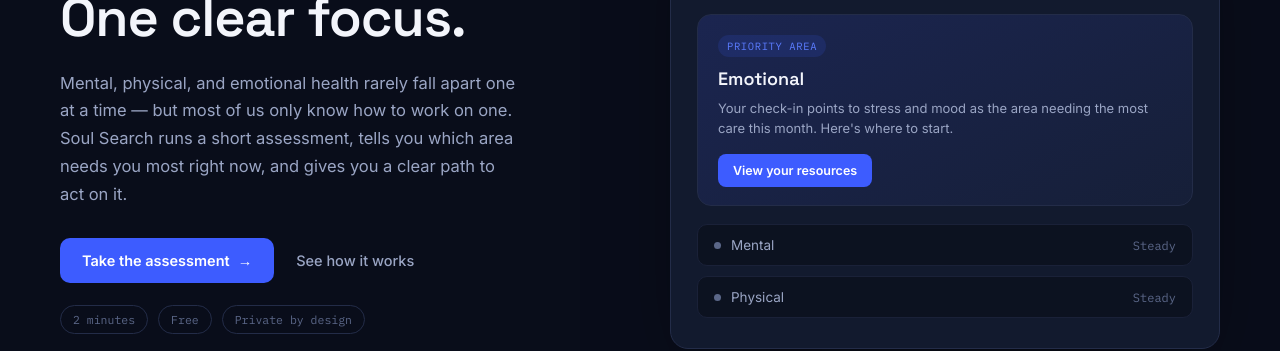
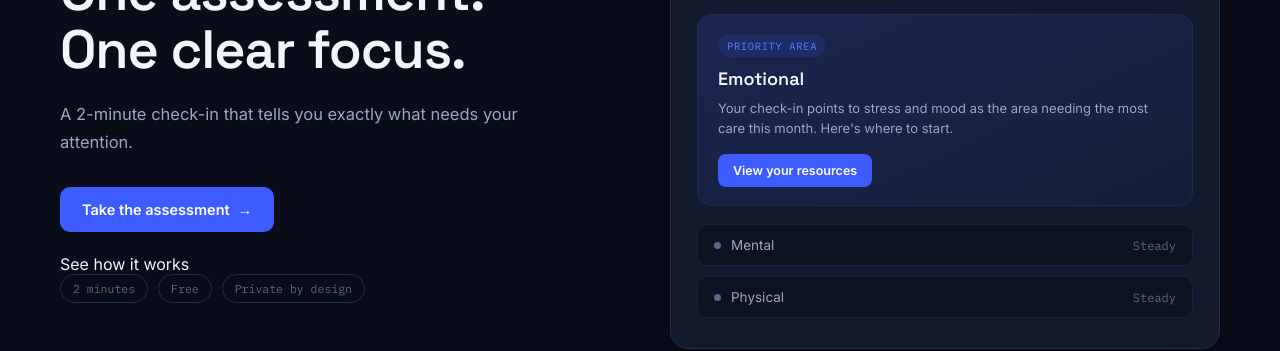
Before and after one commit to KingNA09/Soul-Search, a React (Vite) app: page / in a window 1280 px wide. Shown: the part 285-636 px from the top of the page. Built offline with nearby package versions, Linux system fonts and the light colour scheme; no server answers.

Commit message:
Small Hero change

```diff
--- a/src/components/Hero.jsx
+++ b/src/components/Hero.jsx
@@ -11,10 +11,7 @@ function Hero() {
           One clear focus.
         </h1>
         <p className="lead">
-          Mental, physical, and emotional health rarely fall apart one at a time — but
-          most of us only know how to work on one. Soul Search runs a short assessment,
-          tells you which area needs you most right now, and gives you a clear path to
-          act on it.
+          A 2-minute check-in that tells you exactly what needs your attention.
         </p>
 
         <div className="hero-actions">
@@ -22,10 +19,11 @@ function Hero() {
             Take the assessment
             <span className="btn-arrow" aria-hidden="true">→</span>
           </Link>
-          <a href="#how" className="btn-ghost">
-            See how it works
-          </a>
         </div>
+
+        <a href="#how" className="hero-subtle-link">
+          See how it works
+        </a>
 
         <div className="hero-chips">
           <span className="chip">2 minutes</span>
```
